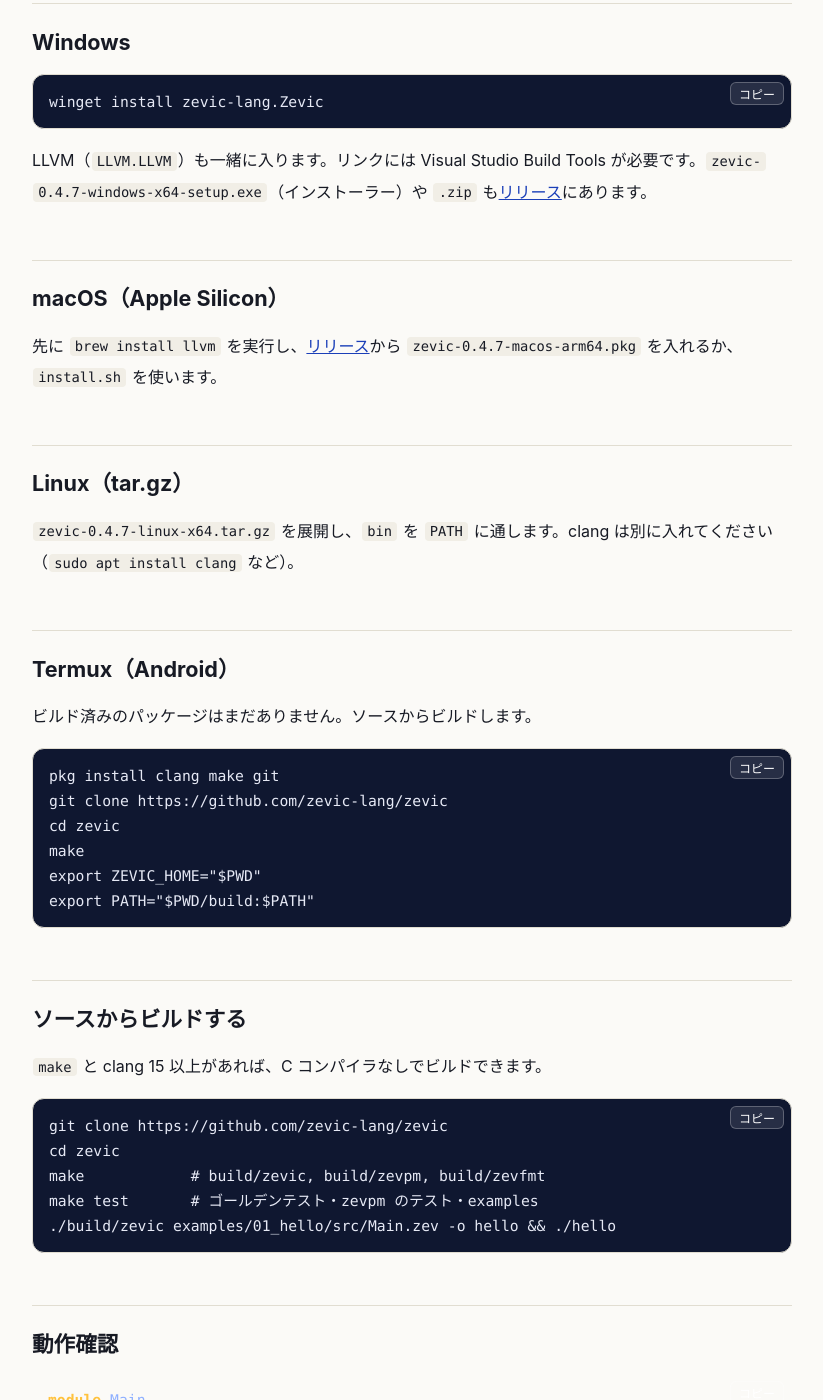
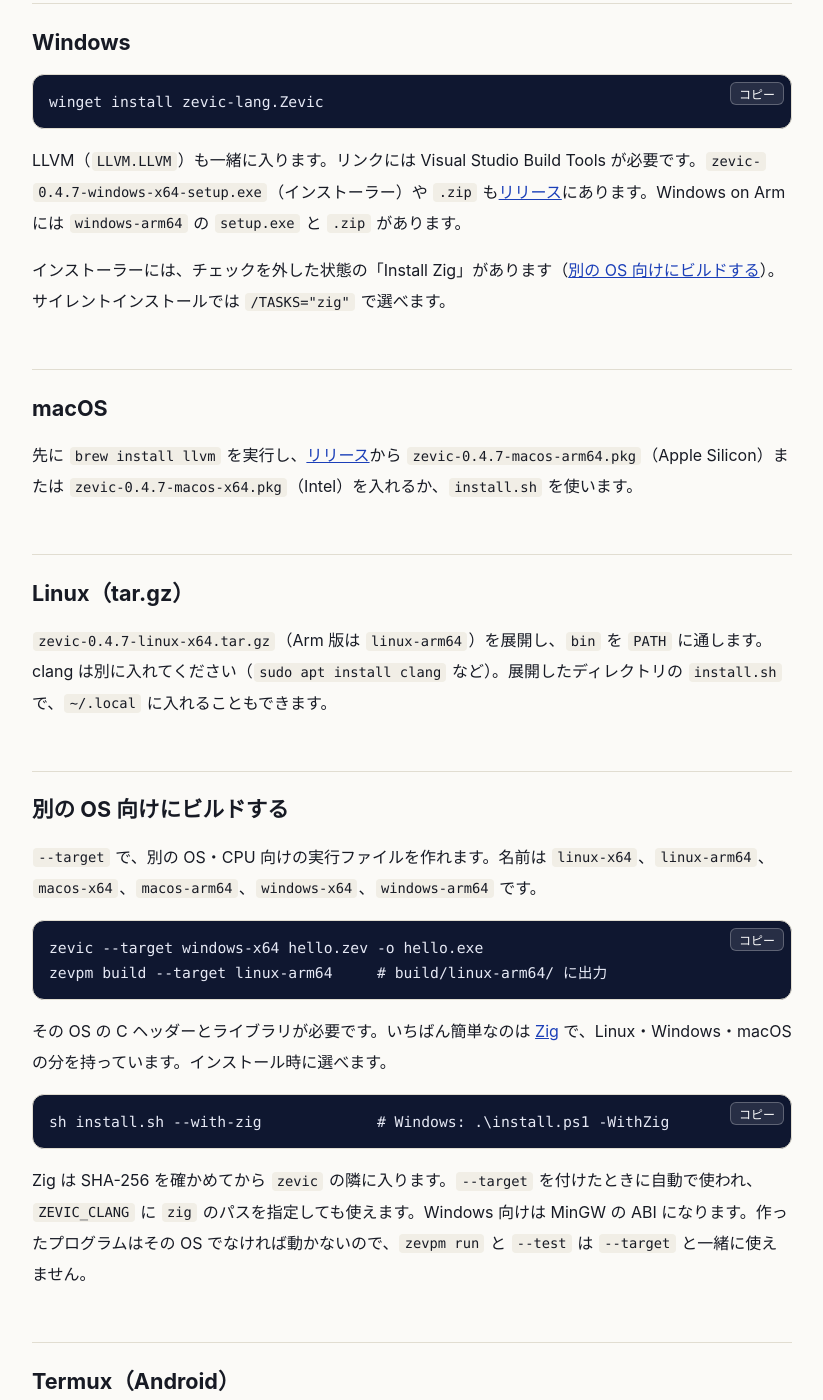
Before and after one commit to zevic-lang/zevic-lang.github.io, a Jekyll site: the page built from install.md, in a window 1280 px wide and 1400 px high, scrolled down 609 px. Shown: the whole window, without its empty margins (228-1051 px from the left). Built offline with Jekyll 4.4.1, drawn with Linux system fonts in a browser that asks for light colours.

Commit message:
install and releases pages: arm64 and macOS x64 archives, --target and the Zig option (#4)
Co-authored-by: Claude <noreply@anthropic.com>

````diff
--- a/install.md
+++ b/install.md
@@ -22,15 +22,34 @@ sudo apt update && sudo apt install zevic
 winget install zevic-lang.Zevic
 ```
 
-LLVM（`LLVM.LLVM`）も一緒に入ります。リンクには Visual Studio Build Tools が必要です。`zevic-{{ site.version }}-windows-x64-setup.exe`（インストーラー）や `.zip` も[リリース](https://github.com/zevic-lang/zevic/releases/latest)にあります。
+LLVM（`LLVM.LLVM`）も一緒に入ります。リンクには Visual Studio Build Tools が必要です。`zevic-{{ site.version }}-windows-x64-setup.exe`（インストーラー）や `.zip` も[リリース](https://github.com/zevic-lang/zevic/releases/latest)にあります。Windows on Arm には `windows-arm64` の `setup.exe` と `.zip` があります。
 
-## macOS（Apple Silicon）
+インストーラーには、チェックを外した状態の「Install Zig」があります（[別の OS 向けにビルドする](#別の-os-向けにビルドする)）。サイレントインストールでは `/TASKS="zig"` で選べます。
 
-先に `brew install llvm` を実行し、[リリース](https://github.com/zevic-lang/zevic/releases/latest)から `zevic-{{ site.version }}-macos-arm64.pkg` を入れるか、`install.sh` を使います。
+## macOS
+
+先に `brew install llvm` を実行し、[リリース](https://github.com/zevic-lang/zevic/releases/latest)から `zevic-{{ site.version }}-macos-arm64.pkg`（Apple Silicon）または `zevic-{{ site.version }}-macos-x64.pkg`（Intel）を入れるか、`install.sh` を使います。
 
 ## Linux（tar.gz）
 
-`zevic-{{ site.version }}-linux-x64.tar.gz` を展開し、`bin` を `PATH` に通します。clang は別に入れてください（`sudo apt install clang` など）。
+`zevic-{{ site.version }}-linux-x64.tar.gz`（Arm 版は `linux-arm64`）を展開し、`bin` を `PATH` に通します。clang は別に入れてください（`sudo apt install clang` など）。展開したディレクトリの `install.sh` で、`~/.local` に入れることもできます。
+
+## 別の OS 向けにビルドする
+
+`--target` で、別の OS・CPU 向けの実行ファイルを作れます。名前は `linux-x64`、`linux-arm64`、`macos-x64`、`macos-arm64`、`windows-x64`、`windows-arm64` です。
+
+```sh
+zevic --target windows-x64 hello.zev -o hello.exe
+zevpm build --target linux-arm64     # build/linux-arm64/ に出力
+```
+
+その OS の C ヘッダーとライブラリが必要です。いちばん簡単なのは [Zig](https://ziglang.org/) で、Linux・Windows・macOS の分を持っています。インストール時に選べます。
+
+```sh
+sh install.sh --with-zig             # Windows: .\install.ps1 -WithZig
+```
+
+Zig は SHA-256 を確かめてから `zevic` の隣に入ります。`--target` を付けたときに自動で使われ、`ZEVIC_CLANG` に `zig` のパスを指定しても使えます。Windows 向けは MinGW の ABI になります。作ったプログラムはその OS でなければ動かないので、`zevpm run` と `--test` は `--target` と一緒に使えません。
 
 ## Termux（Android）
 
````
Also changed, not shown: en/install.md (+23 -4 lines), en/releases.html (+5 -5 lines), releases.html (+5 -5 lines).
